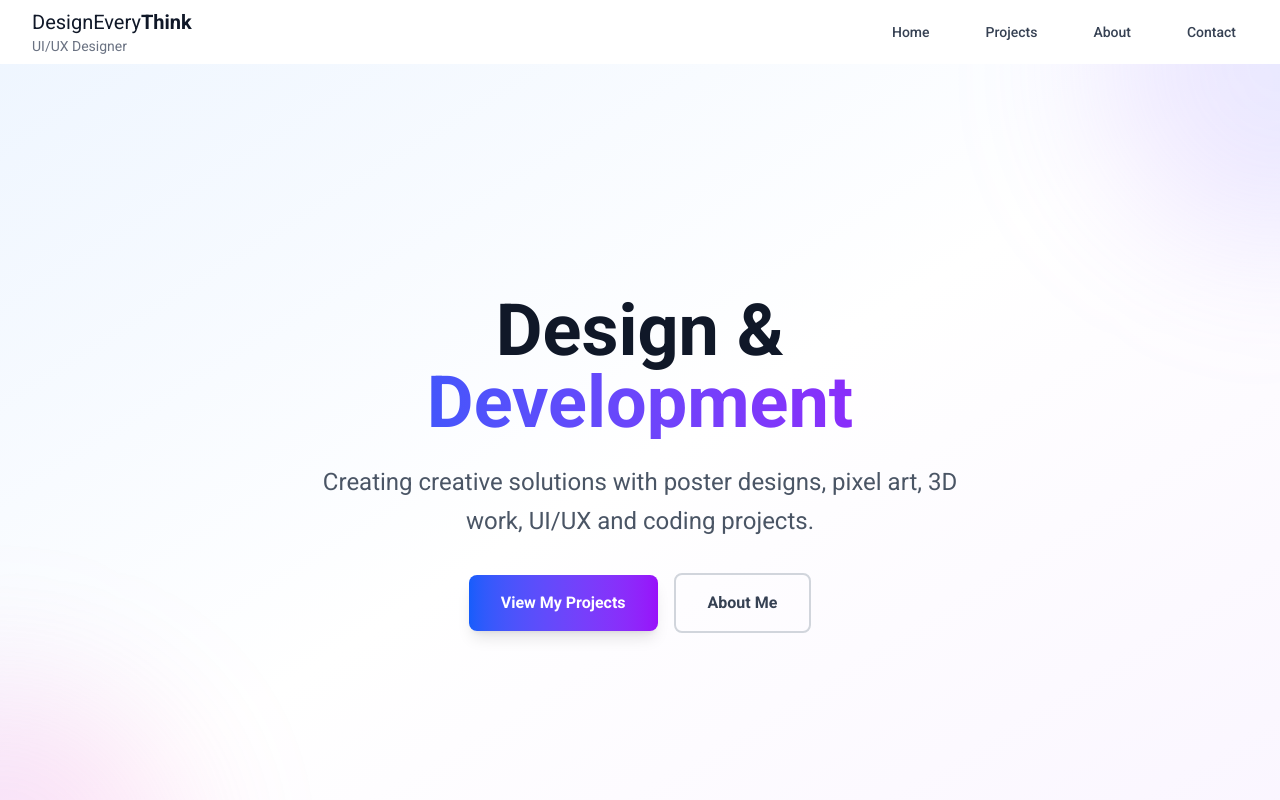
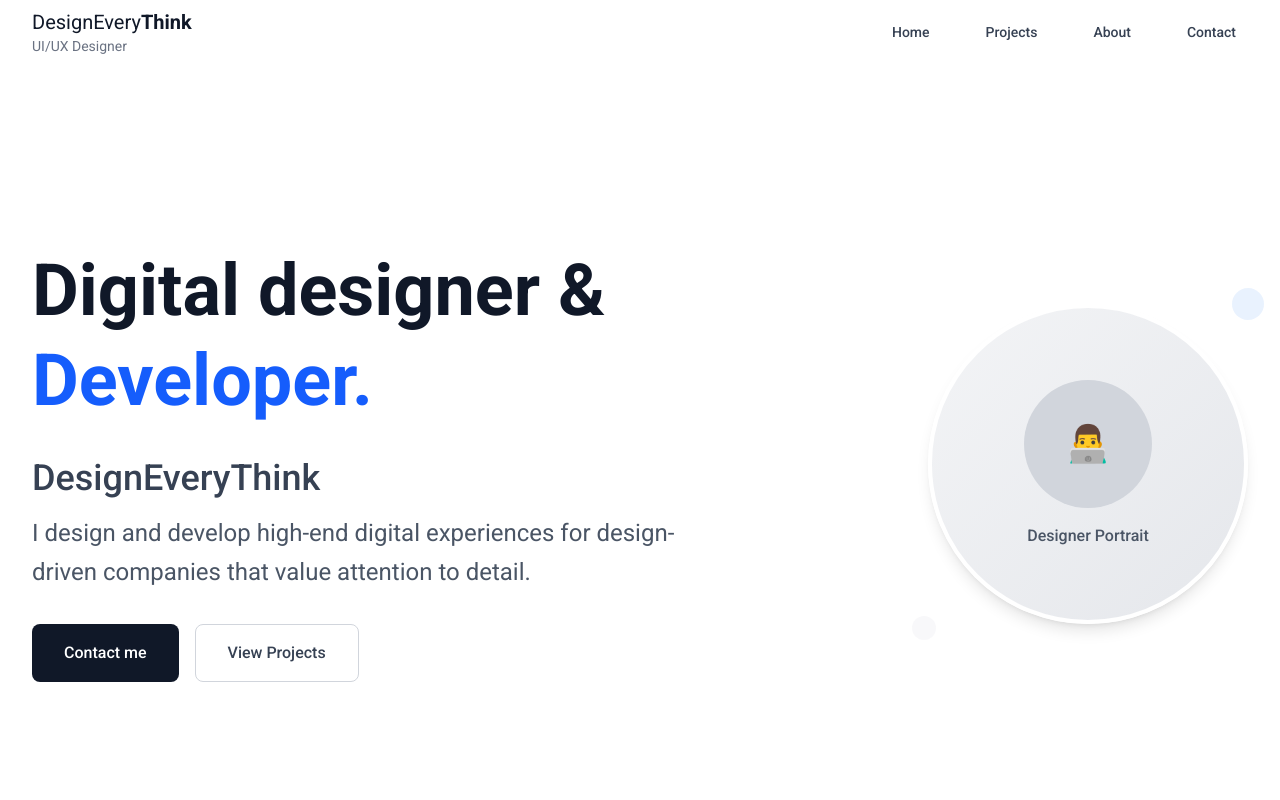
Before and after one commit to yusufgulmezz/portfolio, a Next.js app: page / in a window 1280 px wide. Shown: the top 800 px of the page. Built offline with nearby package versions, Linux system fonts and the light colour scheme.

Commit message:
HeroSection bileşeninde animasyonlar ve içerik güncellemeleri yapıldı. Sayfa geçişi sonrası animasyonların başlatılması için useEffect kullanıldı. Metin ve buton içerikleri yeniden düzenlendi, görsel bileşenler eklendi.

```diff
--- a/src/components/sections/HeroSection.tsx
+++ b/src/components/sections/HeroSection.tsx
@@ -1,103 +1,115 @@
 'use client';
 
 import { motion } from 'framer-motion';
-import { ArrowDown, Mouse } from 'lucide-react';
+import { useEffect, useState } from 'react';
 
 const HeroSection = () => {
+  const [isLoaded, setIsLoaded] = useState(false);
+
+  useEffect(() => {
+    // Page transition'dan sonra animasyonları başlat
+    const timer = setTimeout(() => {
+      setIsLoaded(true);
+    }, 3500);
+
+    return () => clearTimeout(timer);
+  }, []);
+
   return (
-    <section className="relative min-h-screen flex items-center justify-center bg-gradient-to-br from-blue-50 via-white to-purple-50 overflow-hidden">
-      {/* Background Elements */}
-      <div className="absolute inset-0 overflow-hidden">
-        <motion.div
-          animate={{
-            scale: [1, 1.2, 1],
-            rotate: [0, 180, 360],
-          }}
-          transition={{
-            duration: 20,
-            repeat: Infinity,
-            ease: "linear"
-          }}
-          className="absolute -top-40 -right-40 w-80 h-80 bg-gradient-to-br from-blue-400/20 to-purple-400/20 rounded-full blur-3xl"
-        />
-        <motion.div
-          animate={{
-            scale: [1.2, 1, 1.2],
-            rotate: [360, 180, 0],
-          }}
-          transition={{
-            duration: 25,
-            repeat: Infinity,
-            ease: "linear"
-          }}
-          className="absolute -bottom-40 -left-40 w-80 h-80 bg-gradient-to-br from-purple-400/20 to-pink-400/20 rounded-full blur-3xl"
-        />
-      </div>
+    <section className="relative min-h-screen bg-white">
+      {/* Main Content Container */}
+      <div className="max-w-7xl mx-auto px-6 lg:px-8">
+        <div className="min-h-screen flex items-center">
+          <div className="grid grid-cols-1 lg:grid-cols-12 gap-8 lg:gap-16 items-center w-full">
 
-      {/* Content */}
-      <div className="relative z-10 text-center px-4 sm:px-6 lg:px-8 max-w-4xl mx-auto">
+            {/* Left Side - Text Content (8 columns on large screens) */}
             <motion.div
               initial={{ opacity: 0, y: 30 }}
-          animate={{ opacity: 1, y: 0 }}
-          transition={{ duration: 0.8 }}
+              animate={isLoaded ? { opacity: 1, y: 0 } : { opacity: 0, y: 30 }}
+              transition={{ duration: 0.8, delay: 0.2 }}
+              className="lg:col-span-8"
             >
-          <h1 className="text-4xl sm:text-5xl lg:text-7xl font-bold text-gray-900 mb-6">
-            <span className="block">Design &</span>
-            <span className="block bg-gradient-to-r from-blue-600 to-purple-600 bg-clip-text text-transparent">
-              Development
-            </span>
-          </h1>
+              {/* Main Heading */}
+              <motion.h1
+                initial={{ opacity: 0, y: 20 }}
+                animate={isLoaded ? { opacity: 1, y: 0 } : { opacity: 0, y: 20 }}
+                transition={{ duration: 0.8, delay: 0.4 }}
+                className="text-4xl sm:text-5xl lg:text-6xl xl:text-7xl font-bold text-gray-900 mb-8 leading-tight"
+              >
+                Digital designer &{' '}
+                <span className="text-blue-600">Developer.</span>
+              </motion.h1>
+
+              {/* Subtitle */}
+              <motion.div
+                initial={{ opacity: 0, y: 20 }}
+                animate={isLoaded ? { opacity: 1, y: 0 } : { opacity: 0, y: 20 }}
+                transition={{ duration: 0.8, delay: 0.6 }}
+                className="mb-8"
+              >
+                <h2 className="text-2xl sm:text-3xl lg:text-4xl font-medium text-gray-700 mb-4">
+                  DesignEveryThink
+                </h2>
+                <p className="text-lg sm:text-xl lg:text-2xl text-gray-600 leading-relaxed max-w-2xl">
+                  I design and develop high-end digital experiences for design-driven companies that value attention to detail.
+                </p>
               </motion.div>
 
-        <motion.p
-          initial={{ opacity: 0, y: 30 }}
-          animate={{ opacity: 1, y: 0 }}
-          transition={{ duration: 0.8, delay: 0.2 }}
-          className="text-xl sm:text-2xl text-gray-600 mb-8 max-w-2xl mx-auto leading-relaxed"
-        >
-          Creating creative solutions with poster designs, pixel art, 3D work,
-          UI/UX and coding projects.
-        </motion.p>
-
+              {/* CTA Button */}
               <motion.div
-          initial={{ opacity: 0, y: 30 }}
-          animate={{ opacity: 1, y: 0 }}
-          transition={{ duration: 0.8, delay: 0.4 }}
-          className="flex flex-col sm:flex-row gap-4 justify-center items-center"
+                initial={{ opacity: 0, y: 20 }}
+                animate={isLoaded ? { opacity: 1, y: 0 } : { opacity: 0, y: 20 }}
+                transition={{ duration: 0.8, delay: 0.8 }}
+                className="flex flex-col sm:flex-row gap-4"
               >
                 <motion.button
-            whileHover={{ scale: 1.05 }}
-            whileTap={{ scale: 0.95 }}
-            className="px-8 py-4 bg-gradient-to-r from-blue-600 to-purple-600 text-white font-semibold rounded-lg shadow-lg hover:shadow-xl transition-all duration-300"
+                  whileHover={{ scale: 1.02 }}
+                  whileTap={{ scale: 0.98 }}
+                  className="px-8 py-4 bg-gray-900 text-white font-medium rounded-lg hover:bg-gray-800 transition-colors duration-300"
                 >
-            View My Projects
+                  Contact me
                 </motion.button>
 
                 <motion.button
-            whileHover={{ scale: 1.05 }}
-            whileTap={{ scale: 0.95 }}
-            className="px-8 py-4 border-2 border-gray-300 text-gray-700 font-semibold rounded-lg hover:border-gray-400 transition-all duration-300"
+                  whileHover={{ scale: 1.02 }}
+                  whileTap={{ scale: 0.98 }}
+                  className="px-8 py-4 border border-gray-300 text-gray-700 font-medium rounded-lg hover:border-gray-400 hover:bg-gray-50 transition-all duration-300"
                 >
-            About Me
+                  View Projects
                 </motion.button>
               </motion.div>
+            </motion.div>
 
-        {/* Scroll Indicator */}
-        {/* <motion.div
-          initial={{ opacity: 0 }}
-          animate={{ opacity: 1 }}
+            {/* Right Side - Image/Visual (4 columns on large screens) */}
+            <motion.div
+              initial={{ opacity: 0, x: 30 }}
+              animate={isLoaded ? { opacity: 1, x: 0 } : { opacity: 0, x: 30 }}
+              transition={{ duration: 0.8, delay: 0.6 }}
+              className="lg:col-span-4 flex justify-center lg:justify-end"
+            >
+              <div className="relative">
+                {/* Profile Image Placeholder */}
+                <motion.div
+                  initial={{ scale: 0.9, opacity: 0 }}
+                  animate={isLoaded ? { scale: 1, opacity: 1 } : { scale: 0.9, opacity: 0 }}
                   transition={{ duration: 0.8, delay: 0.8 }}
-          className="absolute bottom-8 left-1/2 transform -translate-x-1/2"
+                  className="w-64 h-64 lg:w-80 lg:h-80 bg-gradient-to-br from-gray-100 to-gray-200 rounded-full border-4 border-white shadow-lg flex items-center justify-center"
                 >
-          <motion.div
-            animate={{ y: [0, 10, 0] }}
-            transition={{ duration: 2, repeat: Infinity }}
-            className="flex flex-col items-center text-gray-500"
-          >
-            <Mouse size={24} className="mb-2" />
-            <ArrowDown size={16} />
+                  <div className="text-center">
+                    <div className="w-24 h-24 lg:w-32 lg:h-32 bg-gray-300 rounded-full mx-auto mb-4 flex items-center justify-center">
+                      <span className="text-3xl lg:text-4xl">👨‍💻</span>
+                    </div>
+                    <p className="text-sm lg:text-base font-medium text-gray-600">Designer Portrait</p>
+                  </div>
                 </motion.div>
-        </motion.div> */}
+
+                {/* Subtle background elements */}
+                <div className="absolute -top-4 -right-4 w-8 h-8 bg-blue-100 rounded-full opacity-60" />
+                <div className="absolute -bottom-4 -left-4 w-6 h-6 bg-gray-100 rounded-full opacity-60" />
+              </div>
+            </motion.div>
+          </div>
+        </div>
       </div>
     </section>
   );
```
Lines whose indentation alone changed are shown as unchanged.
